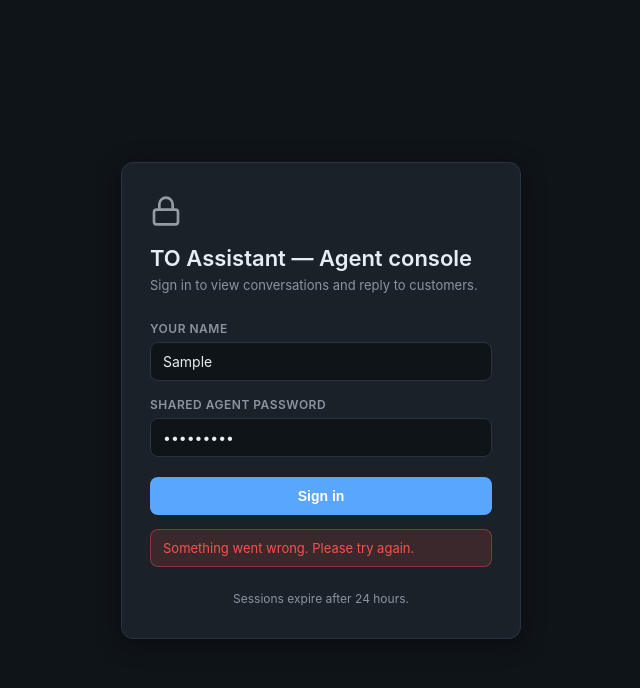
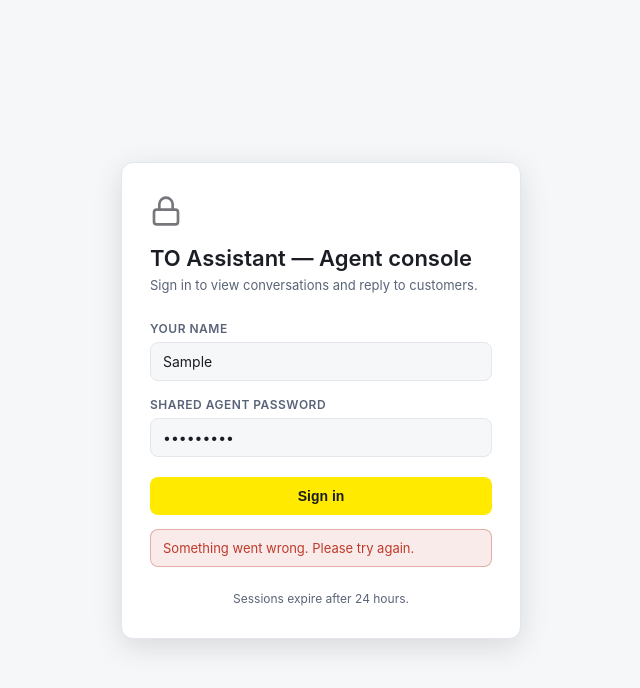
Before and after one commit to hemantsatishjadhav06-ai/to-assistant-logs, a website: page public/login.html in a window 1280 px wide. Both pictures are taken after typing "Sample", "Sample123" into the empty fields and a click on the button "Sign in". Shown: the whole page, without its empty margins (319-959 px from the left). Drawn offline with Linux system fonts and the light colour scheme; no server answers.

Commit message:
feat(v4): Zoho-style light console + capture/show customer name+email + branded login
- /log + /zoho now capture customer_name + customer_email; /api/logs searchable by them
- Dashboard v4: light theme default, true brand yellow #FFEA00, name/email surfaced in list, thread header, and C360
- Login page recolored to brand (light, yellow accent, black text)

```diff
--- a/public/login.html
+++ b/public/login.html
@@ -6,13 +6,13 @@
 <title>TO Assistant — Sign in</title>
 <style>
   :root {
-    --bg: #0f1419;
-    --panel: #1a2129;
-    --border: #2a3440;
-    --text: #e6edf3;
-    --muted: #8b949e;
-    --accent: #58a6ff;
-    --error: #f85149;
+    --bg: #f6f7f9;
+    --panel: #ffffff;
+    --border: #e3e6eb;
+    --text: #1a1d24;
+    --muted: #5a6478;
+    --accent: #FFEA00;
+    --error: #c0392b;
   }
   * { box-sizing: border-box; }
   body {
@@ -33,7 +33,7 @@
     padding: 32px 28px;
     width: 100%;
     max-width: 400px;
-    box-shadow: 0 4px 24px rgba(0, 0, 0, 0.4);
+    box-shadow: 0 8px 30px rgba(0, 0, 0, 0.12);
   }
   h1 {
     margin: 0 0 6px;
@@ -65,11 +65,11 @@
     font-size: 14px;
     font-family: inherit;
   }
-  input:focus { outline: 1px solid var(--accent); border-color: var(--accent); }
+  input:focus { outline: 2px solid var(--accent); border-color: var(--accent); }
   button {
     width: 100%;
     background: var(--accent);
-    color: white;
+    color: #1a1d24;
     border: none;
     border-radius: 8px;
     padding: 11px 16px;
@@ -79,13 +79,13 @@
     margin-top: 20px;
     transition: opacity 0.15s;
   }
-  button:hover { opacity: 0.9; }
+  button:hover { background: #FFD400; }
   button:disabled { opacity: 0.5; cursor: not-allowed; }
   .error {
     margin-top: 14px;
     padding: 10px 12px;
-    background: rgba(248, 81, 73, 0.15);
-    border: 1px solid rgba(248, 81, 73, 0.4);
+    background: rgba(192, 57, 43, 0.1);
+    border: 1px solid rgba(192, 57, 43, 0.35);
     color: var(--error);
     border-radius: 8px;
     font-size: 13px;
```
Also changed, not shown: public/index.html (+12 -4 lines), server.js (+7 -1 lines).
